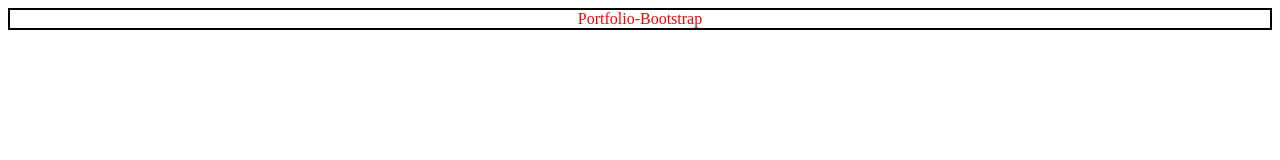
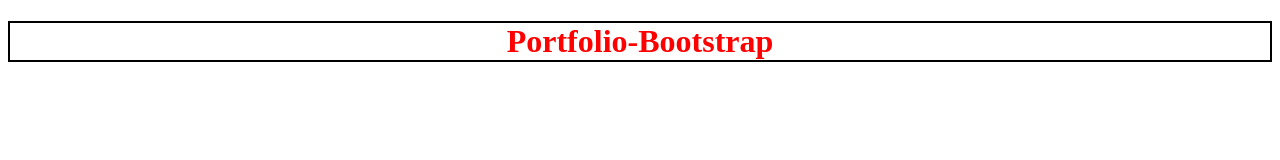
Before and after one commit to Asad-Zaidi/Portfolio-Bootstrap, a plain HTML site: page index.html in a window 1280 px wide. Drawn offline with Linux system fonts and the light colour scheme.

Commit message:
Basic HTML added

```diff
--- a/index.html
+++ b/index.html
@@ -8,6 +8,6 @@
     <link rel="stylesheet" href="./styles.css">
 </head>
 <body>
-    <div class="head">Portfolio-Bootstrap</div>
+    <h1 class="head">Portfolio-Bootstrap</div>
 </body>
 </html>
```
